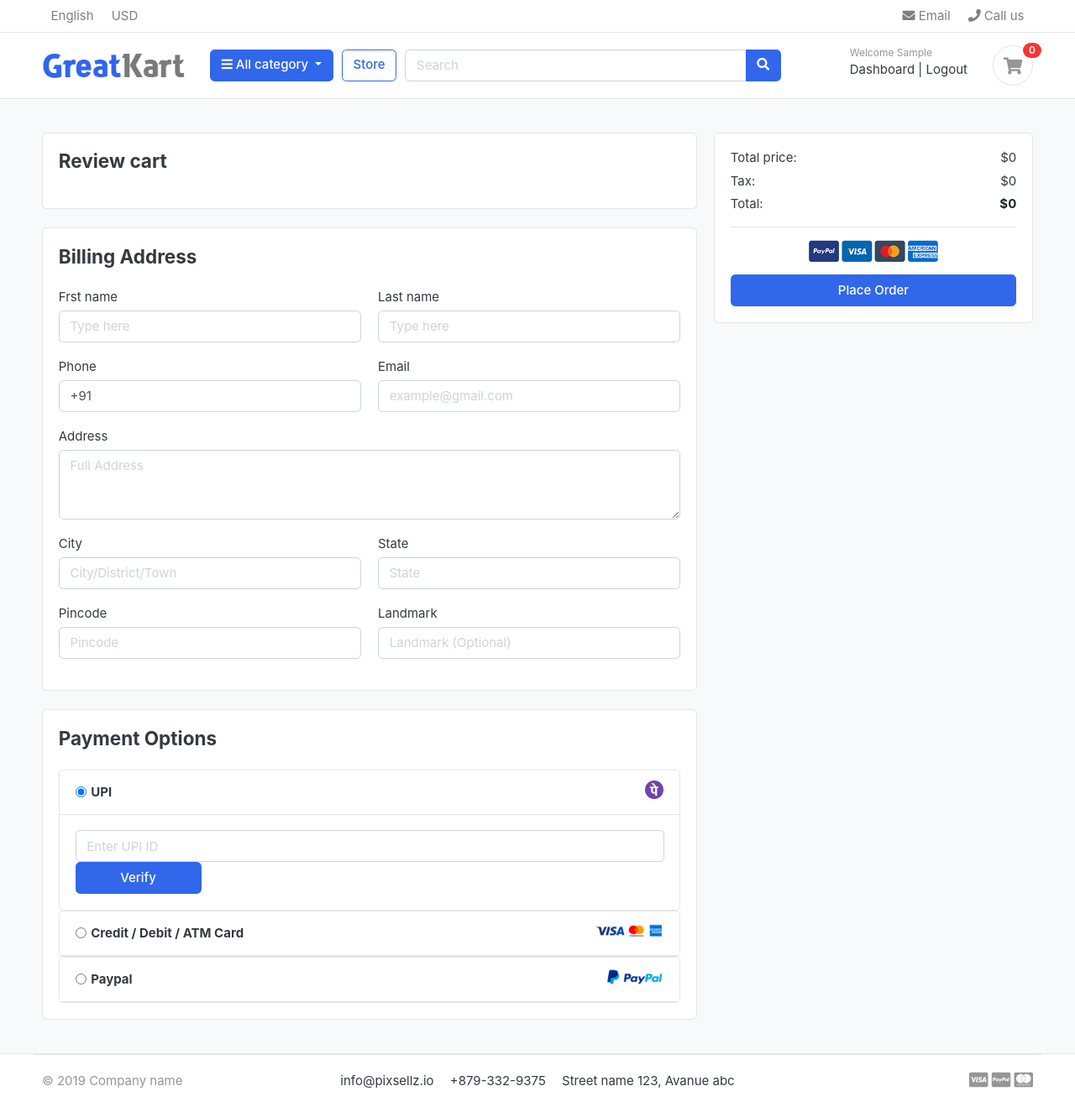
After one commit to code-010/greatkart-django, a Django app: page /cart/checkout/ in a window 1280 px wide. The commit adds this page. Shown: the whole page at 84% size. Run offline with Django 5.2, Linux system fonts and the light colour scheme; the visitor is signed in with stand-in values (Sample User, id 1); data that the repository does not hold is empty; some libraries are stand-ins or nearby versions; some web fonts are replaced.

Commit message:
Handlled Cart & Checkout Page for Logged-In Users

```diff
--- a/carts/context_processors.py
+++ b/carts/context_processors.py
@@ -1,12 +1,13 @@
 from .models import Cart, CartItem
-from .views import _user_session_id
+from .views import _user_session_id, _get_cart
 
 def cartCounter(request):
     if 'admin' in request.path:
         return {}
 
     try:
-        cart = Cart.objects.get(cart_id=_user_session_id(request))
+        # cart = Cart.objects.get(cart_id=_user_session_id(request))
+        cart = _get_cart(request)
         cart_items_count = CartItem.objects.filter(cart=cart).count()
     except:
         cart_items_count = 0
--- a/carts/urls.py
+++ b/carts/urls.py
@@ -8,5 +8,7 @@ urlpatterns = [
     path('decrement_cart/<int:cart_item_id>/', views.decrement_cart_item, name='decrement_cart_item'),
     # path('remove_cart/<int:product_id>/', views.remove_cart, name='remove_cart'),
     path('remove_cart_item/<int:cart_item_id>/', views.remove_cart_item, name='remove_cart_item'),
-    # path('remove_cart_item/<int:product_id>/', views.remove_cart_item, name='remove_cart_item')
+    # path('remove_cart_item/<int:product_id>/', views.remove_cart_item, name='remove_cart_item'),
+    path('checkout/', views.checkout, name='checkout'),
+    path('order_processing', views.order_processing, name='order_processing')
 ]
--- a/carts/views.py
+++ b/carts/views.py
@@ -5,6 +5,7 @@ from django.shortcuts import render, redirect, get_object_or_404
 from django.core.exceptions import ObjectDoesNotExist
 from store.models import Product, ProductVariation
 from carts.models import Cart, CartItem
+from django.contrib.auth.decorators import login_required
 
 # Create your views here.
 def _user_session_id(request):
@@ -12,6 +13,13 @@ def _user_session_id(request):
     if not user_sessionId:
         user_sessionId = request.session.create()
     return user_sessionId
+
+def _get_cart(request):
+    if request.user.is_authenticated:
+        cart = Cart.objects.get(cart_id=request.user.email)
+    else:
+        cart = Cart.objects.get(cart_id=_user_session_id(request))
+    return cart
 
 def add_cart(request, product_id):
     product = Product.objects.get(id=product_id)
@@ -26,9 +34,14 @@ def add_cart(request, product_id):
             except:
                 pass
     try:
-        cart = Cart.objects.get(cart_id=_user_session_id(request))
+        # cart = Cart.objects.get(cart_id=_user_session_id(request))
+        cart = _get_cart(request)
     except Cart.DoesNotExist:
-        cart = Cart.objects.create(cart_id=_user_session_id(request))
+        if request.user.is_authenticated:
+            cart = Cart.objects.create(cart_id=request.user.email)
+        else:
+            cart = Cart.objects.create(cart_id=_user_session_id(request))
+        #cart = Cart.objects.create(cart_id=_user_session_id(request))
         cart.save()
 
     try:
@@ -103,7 +116,8 @@ def cart(request, total=0, quantity=0, cart_items=None):
     tax = 0
     grand_total = 0
     try:
-        cart = Cart.objects.get(cart_id=_user_session_id(request))
+        # cart = Cart.objects.get(cart_id=_user_session_id(request))
+        cart = _get_cart(request)
         cart_items = CartItem.objects.filter(cart=cart, is_active=True)
         for cart_item in cart_items:
             total += (cart_item.product.price * cart_item.quantity)
@@ -122,3 +136,31 @@ def cart(request, total=0, quantity=0, cart_items=None):
     }
 
     return render(request, 'store/cart.html', context)
+
+@login_required(login_url='login')
+def checkout(request, total=0, quantity=0, cart_items=None):
+    tax = 0
+    grand_total = 0
+    try:
+        # cart = Cart.objects.get(cart_id=_user_session_id(request))
+        cart = _get_cart(request)
+        cart_items = CartItem.objects.filter(cart=cart, is_active=True)
+        for cart_item in cart_items:
+            total += (cart_item.product.price * cart_item.quantity)
+            quantity += cart_item.quantity
+        tax = round(total *  decimal.Decimal(0.18),2)
+        grand_total = total + tax
+    except ObjectDoesNotExist:
+        pass
+
+    context = {
+        'total':total,
+        'quantity':quantity,
+        'cart_items':cart_items,
+        'tax': tax,
+        'grand_total': grand_total
+    }
+    return render(request, 'store/place-order.html', context)
+
+def order_processing(request):
+    return HttpResponse("order_processing")
--- a/templates/store/cart.html
+++ b/templates/store/cart.html
@@ -104,7 +104,7 @@
 						<p class="text-center mb-3">
 							<img src="{% static 'images/misc/payments.png' %}" height="26">
 						</p>
-						<a href="./place-order.html" class="btn btn-primary btn-block"> Checkout </a>
+						<a href="{% url 'checkout' %}" class="btn btn-primary btn-block"> Checkout </a>
 						<a href="{% url 'store' %}" class="btn btn-light btn-block">Continue Shopping</a>
 					</div>
 				</div>
--- /dev/null
+++ b/templates/store/place-order.html
@@ -0,0 +1,220 @@
+{% extends 'base.html' %}
+
+{% load static %}
+
+{% block content %}
+
+<section class="section-content padding-y bg">
+	<div class="container">
+
+
+		<form action="{% url 'order_processing' %}" method="POST">
+			{% csrf_token %}
+			<!-- ============================ COMPONENT 2 ================================= -->
+			<div class="row">
+				<main class="col-md-8">
+
+					<article class="card mb-4">
+						<div class="card-body">
+							<h4 class="card-title mb-4">Review cart</h4>
+							<div class="row">
+								{% for item in cart_items %}
+								<div class="col-md-6">
+									<figure class="itemside  mb-4">
+										<div class="aside"><img src="{{ item.product.images.url }}"
+												class="border img-sm">
+										</div>
+										<figcaption class="info">
+											<p>{{ item.product.product_name }}</p>
+											<span class="text-muted">{{ item.quantity }}x = ${{ item.sub_total}} </span>
+										</figcaption>
+									</figure>
+								</div> <!-- col.// -->
+								{% endfor %}
+							</div> <!-- row.// -->
+						</div> <!-- card-body.// -->
+					</article> <!-- card.// -->
+
+
+					<article class="card mb-4">
+						<div class="card-body">
+							<h4 class="card-title mb-4">Billing Address</h4>
+
+							<div class="row">
+								<div class="form-group col-sm-6">
+									<label>Frst name</label>
+									<input type="text" placeholder="Type here" class="form-control">
+								</div>
+								<div class="form-group col-sm-6">
+									<label>Last name</label>
+									<input type="text" placeholder="Type here" class="form-control">
+								</div>
+								<div class="form-group col-sm-6">
+									<label>Phone</label>
+									<input type="text" value="+91" class="form-control">
+								</div>
+								<div class="form-group col-sm-6">
+									<label>Email</label>
+									<input type="email" placeholder="example@gmail.com" class="form-control">
+								</div>
+								<div class="form-group col-sm-12">
+									<label for="Address">Address</label>
+									<textarea class="form-control" placeholder="Full Address" id="addressLine1"
+										rows="3"></textarea>
+								</div>
+								<div class="form-group col-sm-6">
+									<label>City</label>
+									<input type="text" placeholder="City/District/Town" class="form-control">
+								</div>
+								<div class="form-group col-sm-6">
+									<label>State</label>
+									<input type="text" placeholder="State" class="form-control">
+								</div>
+								<div class="form-group col-sm-6">
+									<label>Pincode</label>
+									<input type="text" placeholder="Pincode" class="form-control">
+								</div>
+								<div class="form-group col-sm-6">
+									<label>Landmark</label>
+									<input type="text" placeholder="Landmark (Optional)" class="form-control">
+								</div>
+
+							</div> <!-- row.// -->
+
+						</div> <!-- card-body.// -->
+					</article> <!-- card.// -->
+
+
+
+					<article class="card accordion" id="accordion_pay">
+						<div class="card-body">
+							<h4 class="card-title mb-4">Payment Options</h4>
+
+							<div class="card">
+								<header class="card-header">
+									<img src="{% static 'images/misc/UPI.gif' %}" class="float-right" height="24">
+									<label class="form-check collapsed" data-toggle="collapse"
+										data-target="#upi_payment">
+										<input class="form-check-input" name="payment-option" checked type="radio"
+											value="upi">
+										<h6 class="form-check-label">
+											UPI
+										</h6>
+									</label>
+								</header>
+								<div id="upi_payment" class="collapse show" data-parent="#accordion_pay">
+									<div class="card-body">
+										<form class="form-inline">
+											<input type="text" class="form-control mr-2" placeholder="Enter UPI ID"
+												name="">
+											<button class="btn btn btn-primary"
+												style="min-width: 150px;">Verify</button>
+										</form>
+									</div> <!-- card body .// -->
+								</div>
+							</div>
+
+							<div class="card">
+								<header class="card-header">
+									<img src="{% static 'images/misc/payment-card.png' %}" class="float-right"
+										height="24">
+									<label class="form-check" data-toggle="collapse" data-target="#card_payment">
+										<input class="form-check-input" name="payment-option" type="radio" value="card">
+										<h6 class="form-check-label"> Credit / Debit / ATM Card </h6>
+									</label>
+								</header>
+								<div id="card_payment" class="collapse" data-parent="#accordion_pay">
+									<div class="card-body">
+										<p class="alert alert-success">Some information or instruction</p>
+										<form>
+											<div class="row">
+												<div class="form-group col-sm-12">
+													<input type="text" class="form-control mr-2"
+														placeholder="Enter Card Number" name="">
+												</div>
+												<div class="form-group col-sm-6">
+													<input type="text" class="form-control mr-2"
+														placeholder="Valid Thru (mm/yy)" name="">
+												</div>
+												<div class="form-group col-sm-6">
+													<input type="text" class="form-control mr-2" placeholder="CVV"
+														name="">
+												</div>
+											</div>
+											<button class="btn btn btn-success">Button</button>
+										</form>
+									</div> <!-- card body .// -->
+								</div> <!-- collapse .// -->
+							</div>
+
+							<div class="card">
+								<header class="card-header">
+									<img src="{% static 'images/misc/payment-paypal.png' %}" class="float-right"
+										height="24">
+									<label class="form-check collapsed" data-toggle="collapse"
+										data-target="#pay_paynet">
+										<input class="form-check-input" name="payment-option" type="radio"
+											value="paypal">
+										<h6 class="form-check-label">
+											Paypal
+										</h6>
+									</label>
+								</header>
+								<div id="pay_paynet" class="collapse" data-parent="#accordion_pay">
+									<div class="card-body">
+										<p class="text-center text-muted">Connect your PayPal account and use it to pay
+											your
+											bills. You'll be redirected to PayPal to add your billing information.</p>
+										<p class="text-center">
+											<a href="#"><img src="{% static 'images/misc/btn-paypal.png' %}"
+													height="32"></a>
+											<br><br>
+										</p>
+									</div> <!-- card body .// -->
+								</div> <!-- collapse .// -->
+							</div>
+						</div>
+
+
+					</article>
+					<!-- accordion end.// -->
+
+				</main> <!-- col.// -->
+				<aside class="col-md-4">
+					<div class="card">
+						<div class="card-body">
+							<dl class="dlist-align">
+								<dt>Total price:</dt>
+								<dd class="text-right">${{ total }}</dd>
+							</dl>
+							<dl class="dlist-align">
+								<dt>Tax:</dt>
+								<dd class="text-right"> ${{ tax }}</dd>
+							</dl>
+							<dl class="dlist-align">
+								<dt>Total:</dt>
+								<dd class="text-right text-dark b"><strong>${{ grand_total }}</strong></dd>
+							</dl>
+							<hr>
+							<p class="text-center mb-3">
+								<img src="{% static 'images/misc/payments.png' %}" height="26">
+							</p>
+							<!-- <a href="./place-order.html" class="btn btn-primary btn-block"> Place Order </a> -->
+							<button type="submit" class="btn btn-primary btn-block">Place Order</button>
+
+						</div> <!-- card-body.// -->
+					</div> <!-- card.// -->
+				</aside> <!-- col.// -->
+			</div> <!-- row.// -->
+
+			<!-- ============================ COMPONENT 2 END//  ================================= -->
+
+
+		</form>
+
+	</div> <!-- container .//  -->
+</section>
+<!-- ========================= SECTION CONTENT END// ========================= -->
+
+
+{% endblock %}
```
Also changed, not shown: accounts/views.py (+51 -1 lines), greatkart/static/images/misc/UPI.gif (added).
